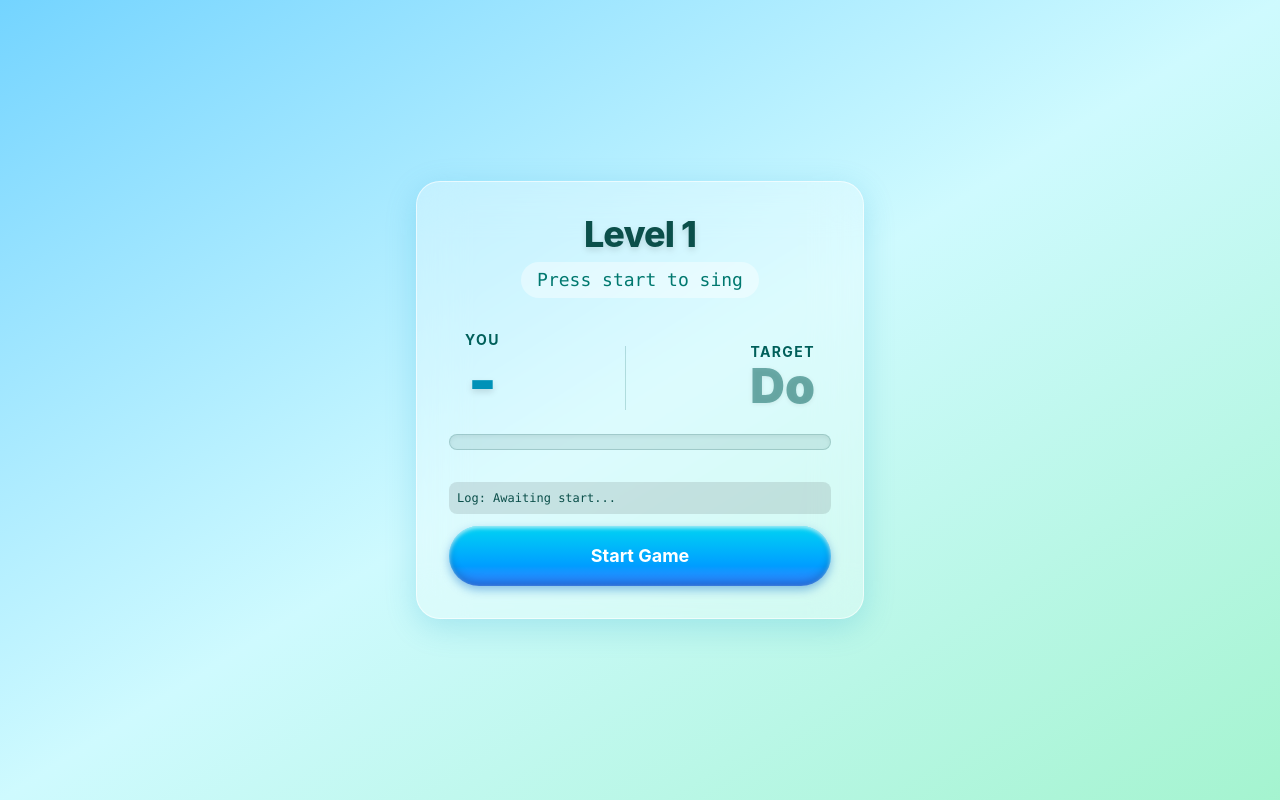
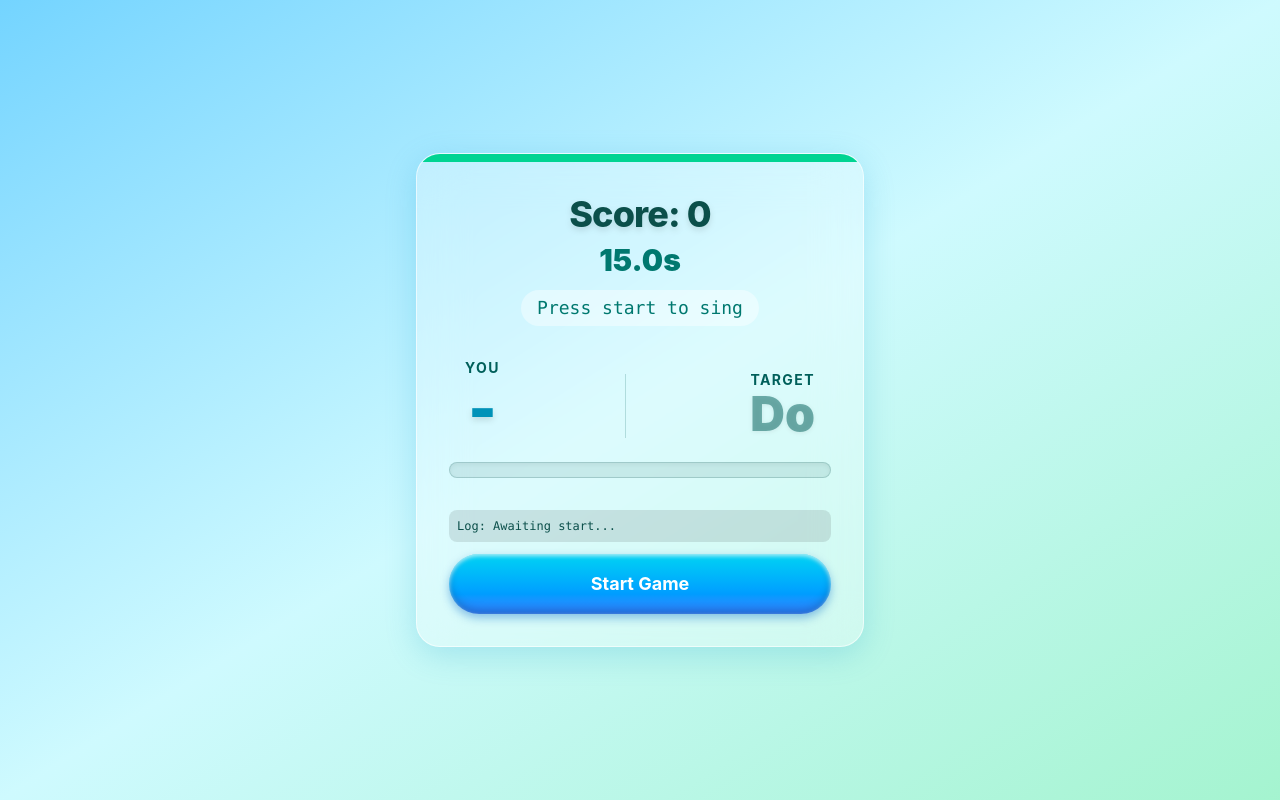
Before and after one commit to ballescript/tuner, a SvelteKit app in the folder frontend/: page / in a window 1280 px wide. Built offline with nearby package versions, Linux system fonts and the light colour scheme.

Commit message:
add survival attack mode

```diff
--- a/frontend/src/routes/+page.svelte
+++ b/frontend/src/routes/+page.svelte
@@ -1,8 +1,15 @@
 <script lang="ts">
     let isProcessing = $state(false);
+    let isGameOver = $state(false);
     let currentNote = $state("-");
     let feedback = $state("Press start to sing");
     let debugLog = $state("Awaiting start...");
+
+    // Timer and Score States
+    const MAX_TIME = 15.0;
+    let timeLeft = $state(MAX_TIME);
+    let score = $state(0);
+    let lastFrameTime = 0;
 
     const solfege = ["Do", "Do#", "Re", "Re#", "Mi", "Fa", "Fa#", "Sol", "Sol#", "La", "La#", "Si"];
     const targetNotes = [
@@ -10,9 +17,9 @@
         { name: "Fa", midi: 65 }, { name: "Sol", midi: 67 }, { name: "La", midi: 69 }, { name: "Si", midi: 71 }
     ];
 
-    let level = $state(0);
-    let targetNoteStr = $derived(targetNotes[level]?.name || "Win!");
-    let targetMidiNote = $derived(targetNotes[level]?.midi || 0);
+    // Loop indefinitely by using modulo
+    let targetNoteStr = $derived(targetNotes[score % targetNotes.length].name);
+    let targetMidiNote = $derived(targetNotes[score % targetNotes.length].midi);
 
     let holdProgress = $state(0);
     let successStart = 0;
@@ -26,43 +33,39 @@
 
     async function initializeAudio() {
         if (isProcessing) return;
+
+        // Reset Game State
+        isGameOver = false;
+        score = 0;
+        timeLeft = MAX_TIME;
+        holdProgress = 0;
+        successStart = 0;
+        lastFrameTime = 0;
+
         try {
             debugLog = "1. Loading WASM...";
-
             const wasmUrl = '/tuner/wasm/wasm_processor.js';
-
             const wasm = (await import(/* @vite-ignore */ wasmUrl)) as unknown as {
                 default: (url: string) => Promise<void>;
-                PitchDetector: {
-                    new (sampleRate: number): { detect_pitch(buffer: Float32Array): number };
-                };
+                PitchDetector: { new (sampleRate: number): { detect_pitch(buffer: Float32Array): number } };
             };
 
             const init = wasm.default;
             const PitchDetector = wasm.PitchDetector;
-
             await init('/tuner/wasm/wasm_processor_bg.wasm');
 
             debugLog = "2. Creating AudioContext...";
             const AudioContextClass = window.AudioContext || (window as unknown as { webkitAudioContext: typeof AudioContext }).webkitAudioContext;
             const audioCtx = new AudioContextClass();
+            if (audioCtx.state === 'suspended') await audioCtx.resume();
 
-            if (audioCtx.state === 'suspended') {
-                await audioCtx.resume();
-            }
-
-            // Create detector using the WASM class we imported
             const detector = new PitchDetector(audioCtx.sampleRate);
 
             debugLog = "3. Requesting Mic...";
             const stream = await navigator.mediaDevices.getUserMedia({ audio: true });
             const source = audioCtx.createMediaStreamSource(stream);
-
-            // Create Analyser instead of Worklet
             const analyser = audioCtx.createAnalyser();
-            analyser.fftSize = 4096; // 4096 gives high resolution for pitch detection
-
-            // Connect mic to analyser (DO NOT connect analyser to destination/speakers)
+            analyser.fftSize = 4096;
             source.connect(analyser);
 
             debugLog = "4. Ready! Processing audio...";
@@ -71,19 +74,28 @@
 
             const buffer = new Float32Array(analyser.fftSize);
 
-            function detectPitchLoop() {
-                if (!isProcessing) return;
+            function detectPitchLoop(timestamp: DOMHighResTimeStamp) {
+                if (!isProcessing || isGameOver) return;
 
-                // Pull the raw audio wave directly into our buffer
+                // Time Attack Logic
+                if (!lastFrameTime) lastFrameTime = timestamp;
+                const dt = (timestamp - lastFrameTime) / 1000; // Convert ms to seconds
+                lastFrameTime = timestamp;
+
+                timeLeft -= dt;
+                if (timeLeft <= 0) {
+                    timeLeft = 0;
+                    isGameOver = true;
+                    isProcessing = false;
+                    feedback = `Game Over! Final Score: ${score}`;
+                    return;
+                }
+
                 analyser.getFloatTimeDomainData(buffer);
-
-                // Send it to Rust
                 const pitch = detector.detect_pitch(buffer);
 
                 if (pitch > 0) {
                     debugLog = `Raw Pitch: ${pitch.toFixed(1)} Hz`;
-
-                    if (level < targetNotes.length) {
                     const midiNote = hzToMidi(pitch);
                     currentNote = midiToSolfege(midiNote);
 
@@ -93,12 +105,12 @@
                         feedback = "Perfect! Hold it!";
 
                         if (holdProgress >= 100) {
-                                level++;
+                            score++;
+                            // Reward: Add 3 seconds, but cap it at MAX_TIME
+                            timeLeft = Math.min(MAX_TIME, timeLeft + 3.0);
                             successStart = 0;
                             holdProgress = 0;
-                                feedback = level < targetNotes.length
-                                    ? `Great! Now sing '${targetNotes[level].name}'!`
-                                    : "You beat the game!";
+                            feedback = `+3s! Next: '${targetNoteStr}'!`;
                         }
                     } else {
                         successStart = 0;
@@ -106,14 +118,11 @@
                         feedback = midiNote > targetMidiNote ? "Lower! ↓" : "Higher! ↑";
                     }
                 }
-                }
 
-                // Run this loop natively at screen refresh rate (~60 FPS)
                 requestAnimationFrame(detectPitchLoop);
             }
 
-            // Start the infinite loop
-            detectPitchLoop();
+            requestAnimationFrame(detectPitchLoop);
 
         } catch (err) {
             isProcessing = false;
@@ -124,18 +133,26 @@
 </script>
 
 <div class="min-h-screen bg-linear-to-br from-sky-300 via-cyan-100 to-emerald-200 flex items-center justify-center p-4">
-    <div class="relative bg-white/30 backdrop-blur-xl border border-white/60 shadow-[0_8px_32px_rgba(0,150,200,0.2)] rounded-3xl p-8 max-w-md w-full overflow-hidden text-center">
+    <div class="relative bg-white/30 backdrop-blur-xl border border-white/60 shadow-[0_8px_32px_rgba(0,150,200,0.2)] rounded-3xl p-8 max-w-md w-full overflow-hidden text-center {isGameOver ? 'ring-4 ring-red-400' : ''}">
 
-        <div class="relative z-10 flex flex-col items-center mb-6">
-            <h1 class="text-4xl font-extrabold text-teal-900 drop-shadow-md tracking-tight">Level {level < targetNotes.length ? level + 1 : "Complete"}</h1>
-            <p class="text-teal-700 font-medium text-lg mt-2 font-mono bg-white/40 px-4 py-1 rounded-full">{feedback}</p>
+        <!-- Survival Timer Bar -->
+        <div class="absolute top-0 left-0 w-full h-2 bg-black/10">
+            <div class="h-full transition-all duration-100 linear {timeLeft < 5 ? 'bg-red-500' : 'bg-emerald-400'}" style="width: {(timeLeft / MAX_TIME) * 100}%"></div>
+        </div>
+
+        <div class="relative z-10 flex flex-col items-center mb-6 mt-2">
+            <h1 class="text-4xl font-extrabold text-teal-900 drop-shadow-md tracking-tight">Score: {score}</h1>
+            <div class="text-3xl font-black {timeLeft < 5 ? 'text-red-600 animate-pulse' : 'text-teal-700'} my-2">
+                {timeLeft.toFixed(1)}s
+            </div>
+            <p class="text-teal-700 font-medium text-lg mt-1 font-mono bg-white/40 px-4 py-1 rounded-full">{feedback}</p>
         </div>
 
         <div class="space-y-6 relative z-10 my-8">
             <div class="flex justify-between items-end px-4">
                 <div class="flex flex-col items-center">
                     <span class="text-teal-800 text-sm font-bold uppercase tracking-widest">You</span>
-                    <span class="text-6xl font-black text-cyan-600 drop-shadow-md">{currentNote}</span>
+                    <span class="text-6xl font-black {isGameOver ? 'text-gray-400' : 'text-cyan-600'} drop-shadow-md">{currentNote}</span>
                 </div>
                 <div class="w-px h-16 bg-teal-800/20"></div>
                 <div class="flex flex-col items-center">
@@ -144,6 +161,7 @@
                 </div>
             </div>
 
+            <!-- Hold Progress Bar -->
             <div class="h-4 w-full bg-teal-900/10 rounded-full mt-4 overflow-hidden border border-teal-900/20 shadow-inner">
                 <div class="h-full bg-linear-to-r from-cyan-400 to-emerald-400 transition-all duration-100 ease-out" style="width: {holdProgress}%"></div>
             </div>
@@ -156,10 +174,9 @@
 
             <button
                 onclick={initializeAudio}
-                disabled={isProcessing}
-                class="w-full relative overflow-hidden bg-linear-to-b from-cyan-400 to-blue-500 rounded-full py-4 px-6 text-white text-lg font-bold shadow-[inset_0_2px_4px_rgba(255,255,255,0.7),inset_0_-4px_8px_rgba(0,0,0,0.2),0_4px_10px_rgba(0,100,200,0.4)] hover:from-cyan-300 hover:to-blue-400 transition-all disabled:opacity-75"
+                class="w-full relative overflow-hidden bg-linear-to-b from-cyan-400 to-blue-500 rounded-full py-4 px-6 text-white text-lg font-bold shadow-[inset_0_2px_4px_rgba(255,255,255,0.7),inset_0_-4px_8px_rgba(0,0,0,0.2),0_4px_10px_rgba(0,100,200,0.4)] hover:from-cyan-300 hover:to-blue-400 transition-all {isProcessing && !isGameOver ? 'opacity-50 pointer-events-none' : ''}"
             >
-                {isProcessing ? "Listening..." : "Start Game"}
+                {isGameOver ? "Play Again" : (isProcessing ? "Listening..." : "Start Game")}
             </button>
         </div>
     </div>
```
Lines whose indentation alone changed are shown as unchanged.
